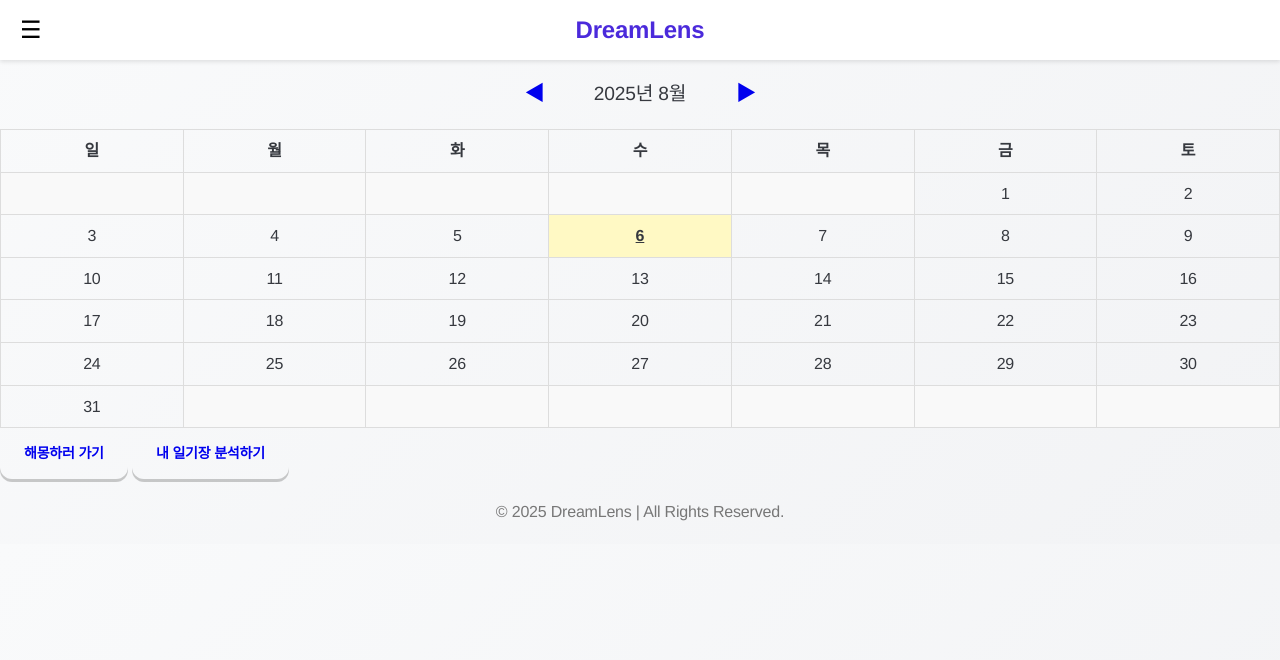
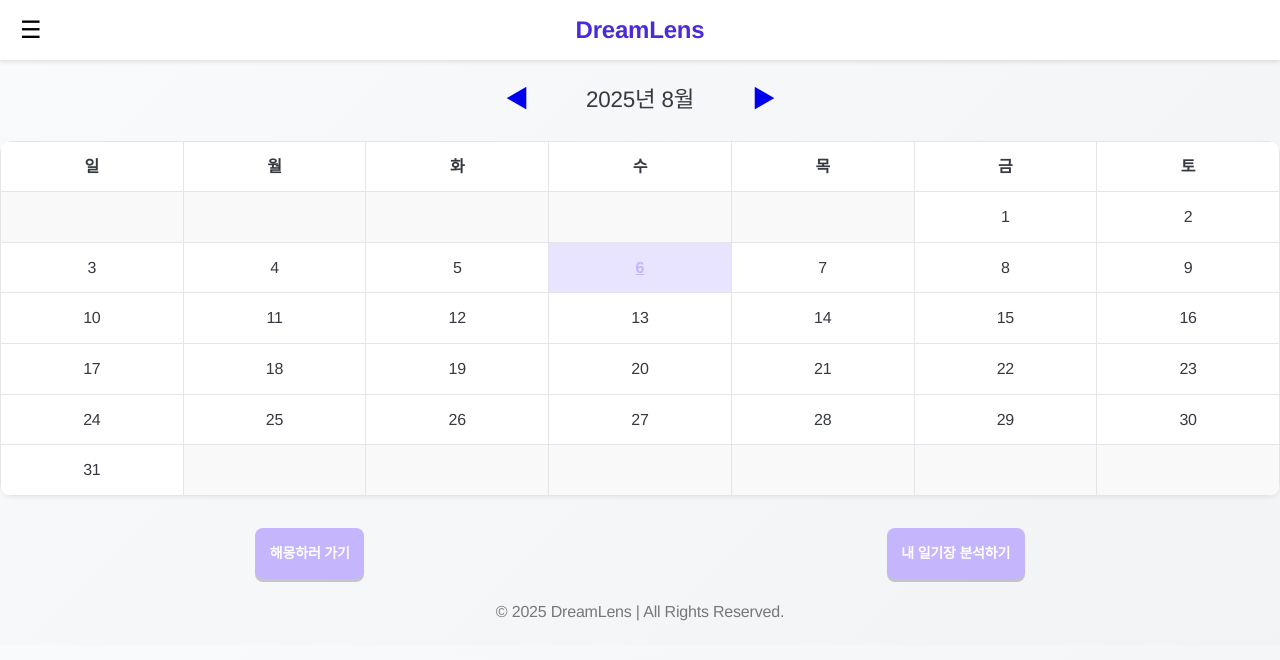
Before and after one commit to dlkara/DreamLens, a Django app: page /diary/list/202508 in a window 1280 px wide. Shown: the top 660 px of the page. Run offline with Django 5.2, Linux system fonts and the light colour scheme; the visitor is signed in with stand-in values (Sample User, id 1); data that the repository does not hold is empty.

Commit message:
일기장 css

```diff
--- a/dreamlens_core/static/css/diary-list.css
+++ b/dreamlens_core/static/css/diary-list.css
@@ -1,3 +1,4 @@
+/* ========== 캘린더 기본 스타일 ========== */
 .calendar-nav {
     display: flex;
     justify-content: center;
@@ -21,86 +22,144 @@
     width: 100%;
     border-collapse: collapse;
     text-align: center;
+    background-color: var(--color-white);
+    box-shadow: 0 2px 4px rgba(0, 0, 0, 0.06);
+    border-radius: 12px;
+    overflow: hidden;
+    font-size: 0.9rem;
 }
 
 .calendar th,
 .calendar td {
     width: 14.28%;
-    padding: 0.5em;
-    border: 1px solid #ddd;
+    padding: 0.75rem;
+    border: 1px solid var(--color-gray-200);
 }
 
 .calendar td.empty {
     background: #f9f9f9;
-    cursor: default;
 }
 
 .calendar td.today {
-    background: #fff9c4;
+    background-color: var(--color-purple-light);
     font-weight: bold;
+    color: var(--color-purple-main);
     text-decoration: underline;
 }
 
 .calendar td.good {
-    background: #c8e6c9;  /* 길몽 */
+    background: #c8e6c9;
 }
 
 .calendar td.bad {
-    background: #ffcdd2;  /* 흉몽 */
+    background: #ffcdd2;
 }
 
 .calendar td.normal {
-    background: #e0e0e0;  /* 일반꿈 */
+    background: #e0e0e0;
 }
 
-.calendar td a {
-    display: block;
-    width: 100%;
-    height: 100%;
-    color: inherit;
-    text-decoration: none;
+/* ========== 버튼 그룹 ========== */
+.btn-group {
+    margin-top: 2rem;
+    display: flex;
+    flex-direction: column;
+    gap: 0.75rem;
 }
 
-
-/* 모달 백드롭 */
-.modal {
-    display: none;
-    position: fixed;
-    z-index: 2000;
-    left: 0;
-    top: 0;
-    width: 100%;
-    height: 100%;
-    background: rgba(0, 0, 0, 0.5);
+.btn {
+    display: block;
+    text-align: center;
+    padding: 0.9rem;
+    border-radius: 8px;
+    background-color: var(--color-purple-main);
+    color: white;
+    font-weight: 600;
+    text-decoration: none;
+    transition: background-color 0.2s ease;
 }
 
-/* 모달 박스 */
-.modal-content {
-    background: #fff;
-    margin: 10% auto;
-    padding: 1rem;
-    border-radius: 8px;
+.btn:hover {
+    background-color: #a48afc;
+}
+
+/* ========== 팝업 오버레이 및 콘텐츠 ========== */
+.diary-popup {
+    position: fixed;
+    top: 0; left: 0;
+    width: 100%; height: 100%;
+    background-color: rgba(0, 0, 0, 0.5);
+    display: flex; align-items: center; justify-content: center;
+    z-index: 9999;
+}
+
+.diary-popup.hidden {
+    display: none;
+}
+
+.popup-content {
+    background-color: white;
+    border-radius: 16px;
+    padding: 2rem;
     width: 90%;
-    max-width: 400px;
+    max-width: 480px;
+    box-shadow: 0 10px 30px rgba(0, 0, 0, 0.2);
+    animation: fadeIn 0.3s ease;
     position: relative;
 }
 
-/* 닫기 버튼 */
-.modal-close {
-    position: absolute;
-    top: 0.5rem;
-    right: 0.5rem;
-    font-size: 1.2rem;
-    cursor: pointer;
+.popup-title {
+    font-size: 1.4rem;
+    color: var(--color-purple-main, #c4b5fd);
+    margin-bottom: 1rem;
+    text-align: center;
 }
 
-/* 리스트 스타일 초기화 */
-.modal-content ul {
-    list-style: none;
-    padding: 0;
+.popup-close {
+    position: absolute;
+    top: 1rem;
+    right: 1rem;
+    background: none;
+    border: none;
+    font-size: 1.5rem;
+    cursor: pointer;
+    color: #888;
 }
 
-/* 리스트 아이템 간 간격 */
-.modal-content li + li {
-    margin-top: 0.5rem;
+.popup-list {
+    padding-left: 1.2rem;
+    line-height: 1.8;
 }
+
+.popup-list li a {
+    color: #4b2adb;
+    text-decoration: underline;
+    font-weight: 500;
+}
+
+/* 애니메이션 효과 */
+@keyframes fadeIn {
+    from { opacity: 0; transform: translateY(10px); }
+    to { opacity: 1; transform: translateY(0); }
+}
+
+/* 데스크탑 대응 */
+@media (min-width: 768px) {
+    .calendar-nav {
+        font-size: 1.4rem;
+    }
+
+    .calendar {
+        font-size: 1rem;
+    }
+
+    .btn-group {
+        flex-direction: row;
+        justify-content: center;
+    }
+
+    .btn {
+        max-width: 200px;
+        margin: 0 auto;
+    }
+}
--- a/dreamlens_core/templates/diary-list.html
+++ b/dreamlens_core/templates/diary-list.html
@@ -23,22 +23,18 @@
 <body>
     {% include 'header.html' %}
 
+    <main class="diary-main">
         <section class="calendar-nav">
             <a href="{% url 'diary_list' prev_yyyymm %}">◀</a>
             <span>{{ year }}년 {{ month }}월</span>
             <a href="{% url 'diary_list' next_yyyymm %}">▶</a>
         </section>
 
+        <div class="calendar-wrapper">
             <table class="calendar">
                 <thead>
                     <tr>
-            <th>일</th>
-            <th>월</th>
-            <th>화</th>
-            <th>수</th>
-            <th>목</th>
-            <th>금</th>
-            <th>토</th>
+                        <th>일</th><th>월</th><th>화</th><th>수</th><th>목</th><th>금</th><th>토</th>
                     </tr>
                 </thead>
                 <tbody>
@@ -50,8 +46,7 @@
                                    {% if cell.is_good %} good
                                    {% elif cell.is_bad %} bad
                                    {% elif cell.is_normal %} normal
-                       {% endif %}"
-                data-day="{{ cell.day }}">
+                                   {% endif %}" data-day="{{ cell.day }}">
                             <span>{{ cell.day }}</span>
                         </td>
                         {% else %}
@@ -62,12 +57,22 @@
                     {% endfor %}
                 </tbody>
             </table>
+        </div>
 
+        <div class="btn-group">
             <a class="btn" href="{% url 'dream_interpreter' %}">해몽하러 가기</a>
             <a class="btn" href="{% url 'report' %}">내 일기장 분석하기</a>
+        </div>
+    </main>
+    <!-- 📌 일기 팝업 모달 -->
+    <div id="diary-popup" class="diary-popup hidden">
+        <div class="popup-content">
+            <button class="popup-close" aria-label="닫기">&times;</button>
+            <h2 class="popup-title">📝 <span id="popup-date"></span>의 일기</h2>
+            <p class="popup-body" id="popup-text">여기에 일기 내용이 표시됩니다.</p>
+        </div>
+    </div>
+    {% include 'footer.html' %}
+</body>
 
-    {% include 'footer.html' %}
-
-    <script src="{% static 'js/header.js' %}"></script>
-</body>
 </html>
```
Also changed, not shown: dreamlens_core/static/js/diary-list.js (+39 -33 lines). Lines whose indentation alone changed are shown as unchanged.
